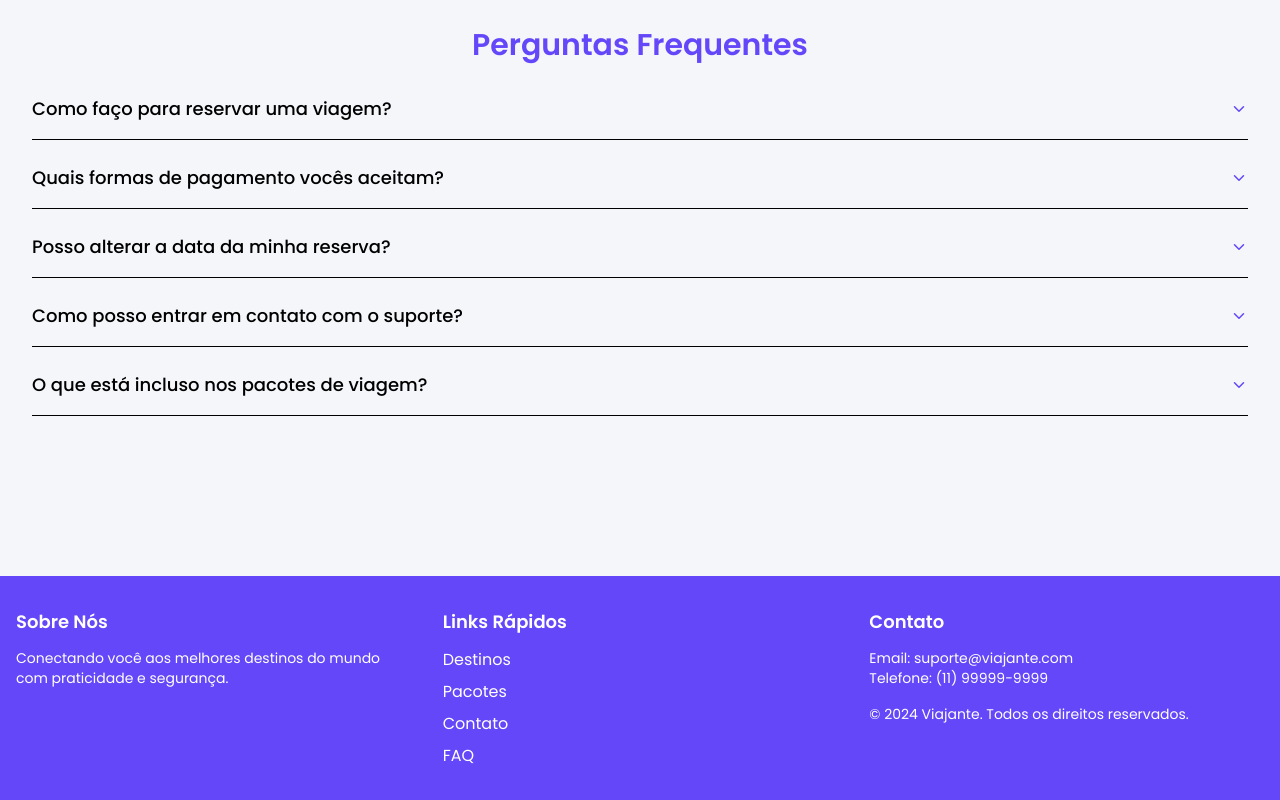
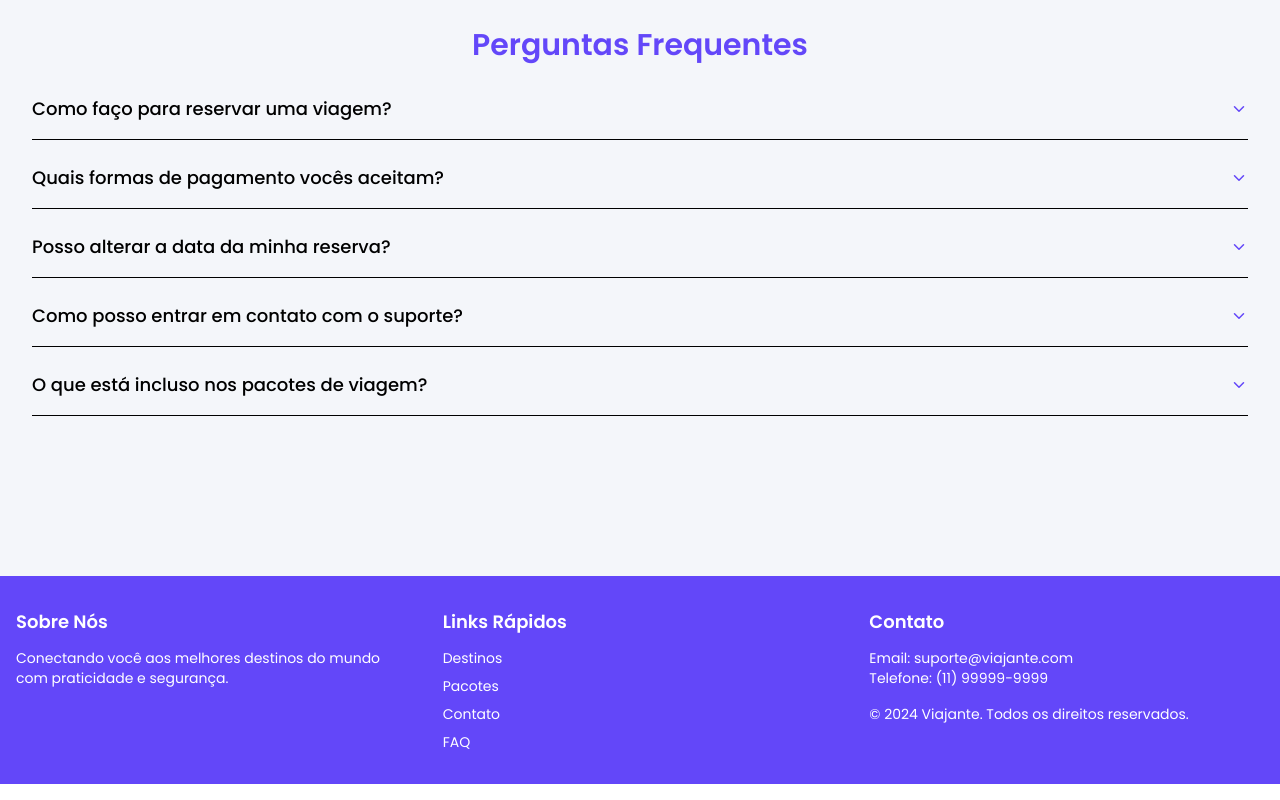
Before and after one commit to marcellypereira/platform-travel, a React (Vite) app: page / in a window 1280 px wide. Shown: the part 3684-4484 px from the top of the page. Built offline with nearby package versions, Linux system fonts and the light colour scheme.

Commit message:
:zap: perf: Update

```diff
--- a/src/components/FAQ.jsx
+++ b/src/components/FAQ.jsx
@@ -8,9 +8,9 @@ const FAQ = () => {
 
   const toggleAnswer = (index) => {
     if (activeIndex === index) {
-      setActiveIndex(null); // Fecha a pergunta se estiver aberta
+      setActiveIndex(null);
     } else {
-      setActiveIndex(index); // Abre a pergunta
+      setActiveIndex(index);
     }
   };
 
@@ -51,9 +51,9 @@ const FAQ = () => {
                 <span>{item.question}</span>
                 <span className="ml-2">
                   {activeIndex === index ? (
-                    <FiChevronUp className="text-[#6347F9]" /> // Seta para cima
+                    <FiChevronUp className="text-[#6347F9]" />
                   ) : (
-                    <FiChevronDown className="text-[#6347F9]" /> // Seta para baixo
+                    <FiChevronDown className="text-[#6347F9]" />
                   )}
                 </span>
               </button>
--- a/src/components/Footer.jsx
+++ b/src/components/Footer.jsx
@@ -6,7 +6,6 @@ const Footer = () => {
     <footer className="bg-[#6347F9] text-white py-8">
       <div className="container mx-auto px-4 grid grid-cols-1 md:grid-cols-3 gap-8 text-center md:text-left">
 
-        {/* Coluna 1 */}
         <div>
           <h2 className="text-lg font-semibold mb-3">Sobre Nós</h2>
           <p className="text-sm">
@@ -14,18 +13,16 @@ const Footer = () => {
           </p>
         </div>
 
-        {/* Coluna 2 */}
         <div>
           <h2 className="text-lg font-semibold mb-3">Links Rápidos</h2>
           <ul className="space-y-2">
-            <li><a href="/destinos" className="hover:text-gray-300">Destinos</a></li>
-            <li><a href="/pacotes" className="hover:text-gray-300">Pacotes</a></li>
-            <li><a href="/contato" className="hover:text-gray-300">Contato</a></li>
-            <li><a href="/faq" className="hover:text-gray-300">FAQ</a></li>
+            <li className="text-sm cursor-pointer">Destinos</li>
+            <li className="text-sm cursor-pointer">Pacotes</li>
+            <li className="text-sm cursor-pointer">Contato</li>
+            <li className="text-sm cursor-pointer">FAQ</li>
           </ul>
         </div>
 
-        {/* Coluna 3 */}
         <div>
           <h2 className="text-lg font-semibold mb-3">Contato</h2>
           <p className="text-sm">Email: suporte@viajante.com</p>
```
